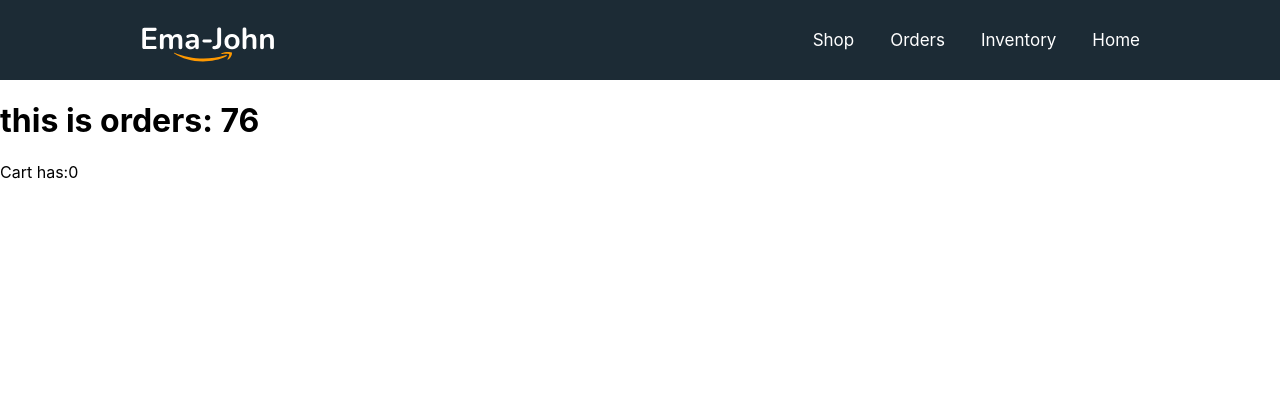
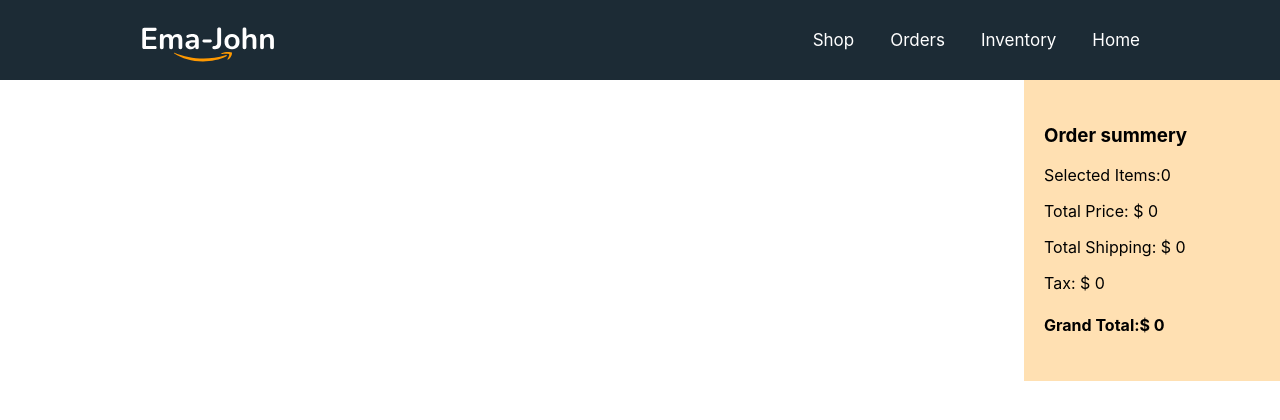
Before and after one commit to Sumon092/simple-ema-john-by-react, a React (Create React App) app: page /orders in a window 1280 px wide. Shown: the top 420 px of the page. Built offline with nearby package versions, Linux system fonts and the light colour scheme.

Commit message:
items added to cart

```diff
--- a/src/Components/Orders/Orders.js
+++ b/src/Components/Orders/Orders.js
@@ -1,14 +1,21 @@
 import React from 'react';
 import useCart from '../../hooks/useCart';
 import useProducts from '../../hooks/useProducts';
+import ReviewItem from '../ReviewItem/ReviewItem';
+import Cart from '../Cart/Cart';
 
 const Orders = () => {
     const [products, setProducts] = useProducts();
     const [cart, setCart] = useCart(products)
     return (
-        <div>
-            <h1>this is orders: {products.length}</h1>
-            <p>Cart has:{cart.length}</p>
+        <div className='shop-container'>
+            <div className="products-container">
+                {cart.map(product => <ReviewItem key={product.id} product={product}></ReviewItem>)}
+            </div>
+            <div className="cart-container">
+                <Cart cart={cart}></Cart>
+            </div>
+
         </div>
     );
 };
--- /dev/null
+++ b/src/Components/ReviewItem/ReviewItem.js
@@ -0,0 +1,11 @@
+import React from 'react';
+
+const ReviewItem = () => {
+    return (
+        <div>
+            <h2>This is ReviewItem</h2>
+        </div>
+    );
+};
+
+export default ReviewItem;
--- a/src/Components/Shop/Shop.css
+++ b/src/Components/Shop/Shop.css
@@ -1,6 +1,6 @@
 .shop-container{
     display: grid;
-    grid-template-columns: 7fr 1fr;
+    grid-template-columns: 4fr 1fr;
 }
 .products-container{
     display: grid;
```
Also changed, not shown: src/Components/ReviewItem/ReviewItem.css (added).
